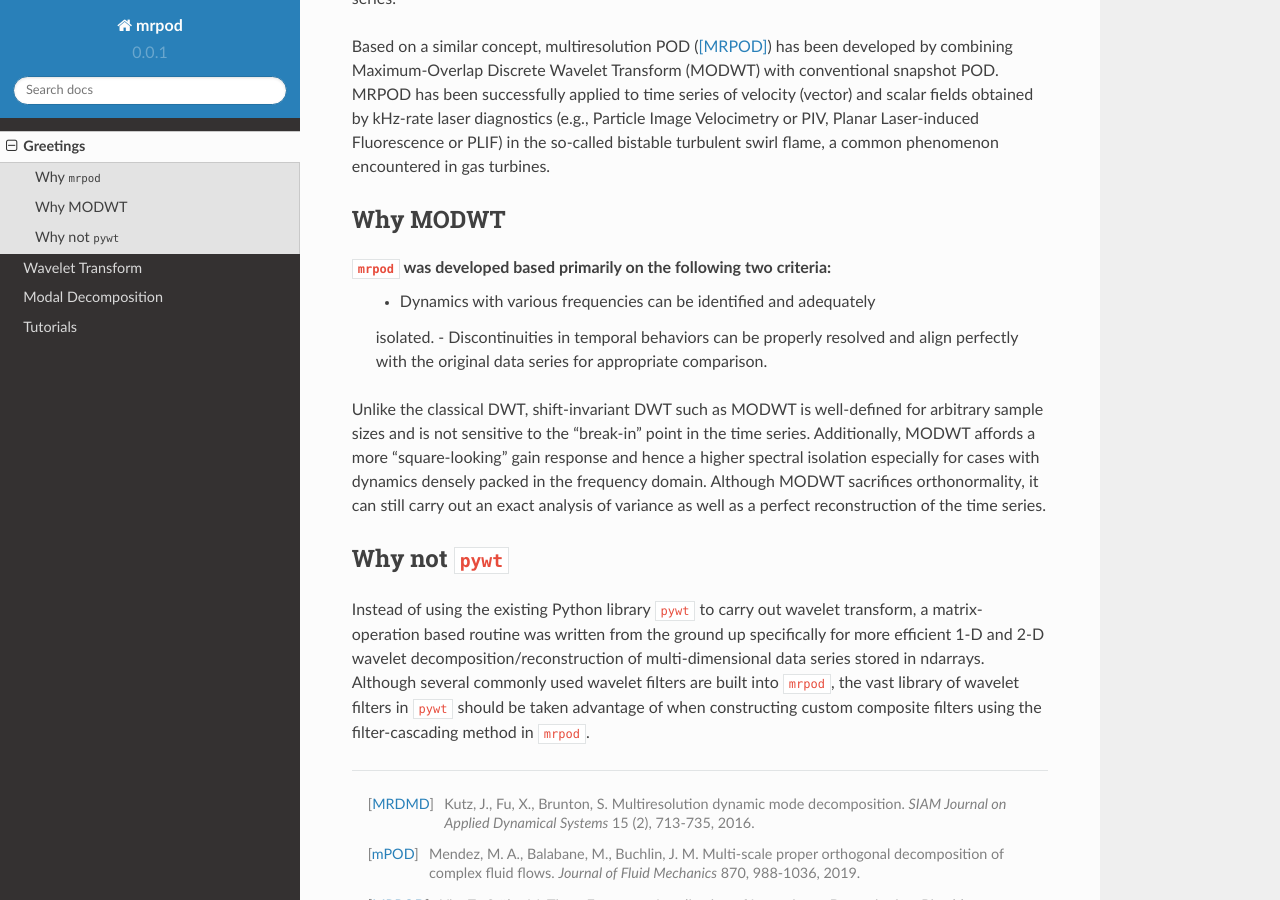
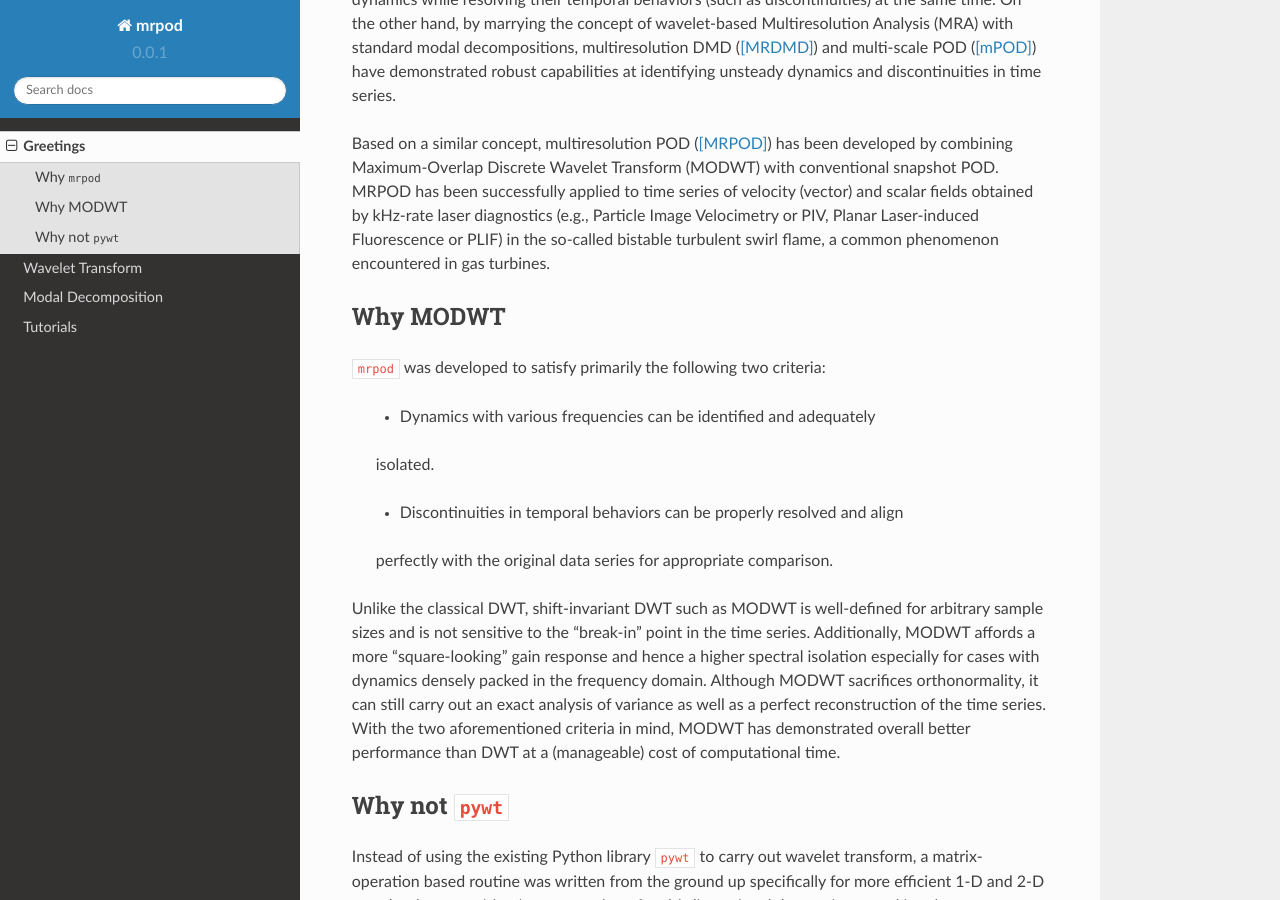
Before and after one commit to chuckedfromspace/mrpod, a Sphinx documentation site: the page built from doc/intro.rst, in a window 1280 px wide and 900 px high, scrolled down 614 px. Built offline with Sphinx 7.4.7 and the Read the Docs theme 2.0.0, drawn with Linux system fonts in a browser that asks for light colours; some of the changed text lies outside the part shown.

Commit message:
DOC: edited content

```diff
--- a/doc/intro.rst
+++ b/doc/intro.rst
@@ -3,7 +3,11 @@
 
 Welcome to the documentation of the Python module ``mrpod`` for performing
 Multiresolution Proper Orthogonal Decomposition (MRPOD) of multi-dimensional
-time series.
+time series. Although ``mrpod`` was created to tackle problems in turbulent
+flows, this module is equally applicable to various data series to achieve
+frequency-filtering, classification of dynamics, identification of
+discontinuities, etc. The built-in wavelet sub-module can be easily applied to
+1-D and 2-D dataset for wavelet decomposition and reconstruction.
 
 Why ``mrpod``
 ^^^^^^^^^^^^^
@@ -36,9 +40,11 @@
 Why MODWT
 ^^^^^^^^^
 
-``mrpod`` was developed based primarily on the following two criteria:
+``mrpod`` was developed to satisfy primarily the following two criteria:
+
     - Dynamics with various frequencies can be identified and adequately
     isolated.
+
     - Discontinuities in temporal behaviors can be properly resolved and align
     perfectly with the original data series for appropriate comparison.
 
@@ -48,7 +54,9 @@
 hence a higher spectral isolation especially for cases with dynamics densely
 packed in the frequency domain. Although MODWT sacrifices orthonormality, it can
 still carry out an exact analysis of variance as well as a perfect
-reconstruction of the time series.
+reconstruction of the time series. With the two aforementioned criteria in mind,
+MODWT has demonstrated overall better performance than DWT at a (manageable)
+cost of computational time.
 
 Why not ``pywt``
 ^^^^^^^^^^^^^^^^
```
